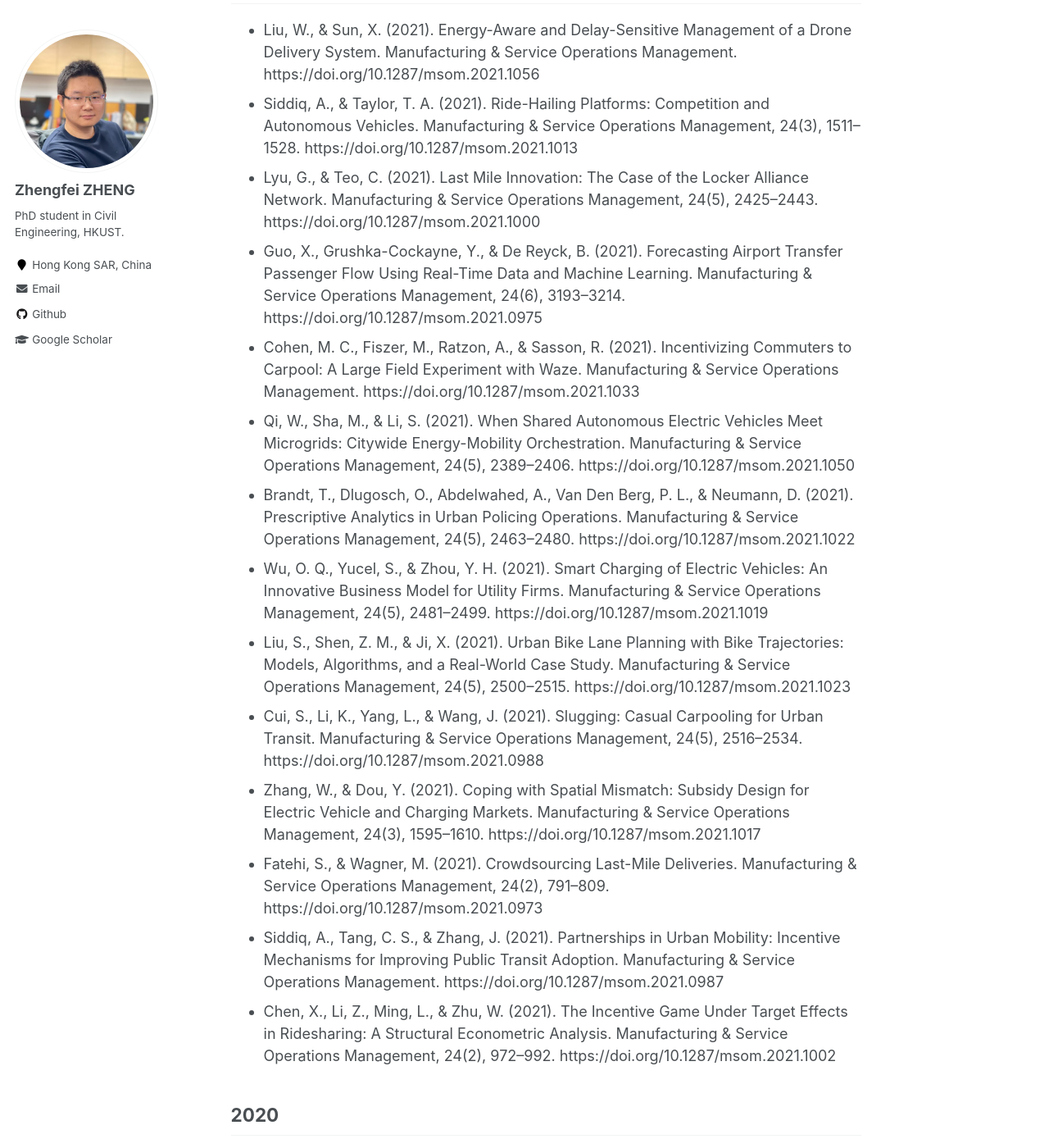
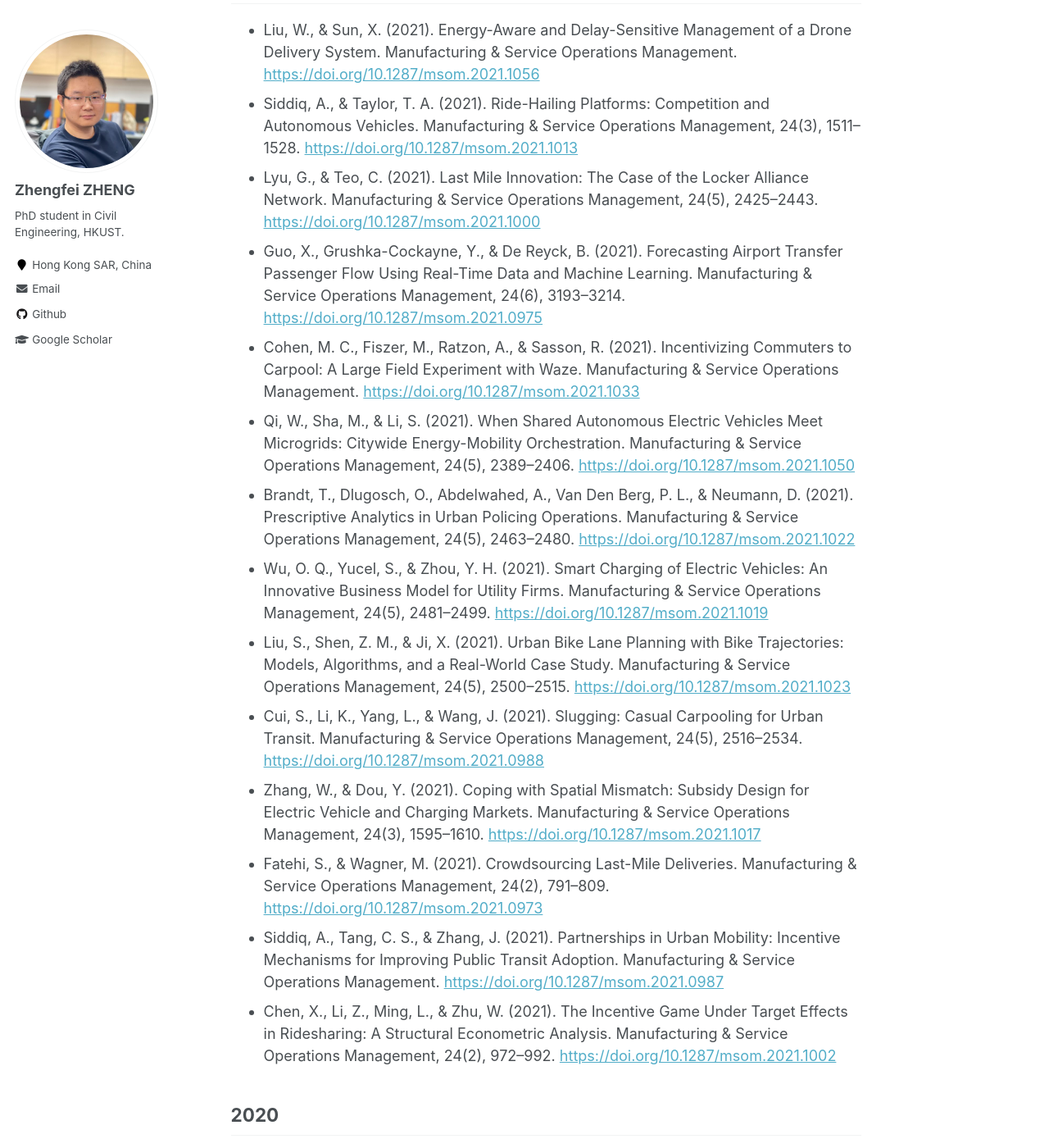
Before and after one commit to zf-z/zf-z.github.io, a Jekyll site: the page built from _posts/2023-04-26-UTD24-Transportation.md, in a window 1280 px wide and 1400 px high, scrolled down 4748 px. Shown: the whole window at 82% size. Built offline with Jekyll 4.4.1, drawn with Linux system fonts in a browser that asks for light colours; some of the changed text lies outside the part shown.

Commit message:
Update 2023-04-26-UTD24-Transportation.md

```diff
--- a/_posts/2023-04-26-UTD24-Transportation.md
+++ b/_posts/2023-04-26-UTD24-Transportation.md
@@ -66,57 +66,57 @@
 # Manufacturing & Service Operations Management
 
 ## 2023
-* Zhu, F., Liu, S., Wang, R., & Wang, Z. (2023). Assign-to-Seat: Dynamic Capacity Control for Selling High-Speed Train Tickets. Manufacturing & Service Operations Management. https://doi.org/10.1287/msom.2023.1188
-* Jin, Z., Wang, Y., Lim, Y. F., Pan, K., & Shen, Z. M. (2023). Vehicle Rebalancing in a Shared Micromobility System with Rider Crowdsourcing. Manufacturing & Service Operations Management. https://doi.org/10.1287/msom.2023.1199
+* Zhu, F., Liu, S., Wang, R., & Wang, Z. (2023). Assign-to-Seat: Dynamic Capacity Control for Selling High-Speed Train Tickets. Manufacturing & Service Operations Management. <https://doi.org/10.1287/msom.2023.1188>
+* Jin, Z., Wang, Y., Lim, Y. F., Pan, K., & Shen, Z. M. (2023). Vehicle Rebalancing in a Shared Micromobility System with Rider Crowdsourcing. Manufacturing & Service Operations Management. <https://doi.org/10.1287/msom.2023.1199>
 
 ## 2022
-* Gong, J., Greenwood, B. N., & Song, Y. (2022). An Empirical Investigation of Ridesharing and New Vehicle Purchase. Manufacturing & Service Operations Management. https://doi.org/10.1287/msom.2022.1183
-* Agarwal, S., Mani, D., & Telang, R. (2022). The Impact of Ride-Hailing Services on Congestion: Evidence from Indian Cities. Manufacturing & Service Operations Management. https://doi.org/10.1287/msom.2022.1158
-* Markakis, M. G., Talluri, K. T., & Tikhonenko, D. (2022). Sequential Bidding for Merging in Algorithmic Traffic. Manufacturing & Service Operations Management, 25(1), 168–181. https://doi.org/10.1287/msom.2022.1144
-* Kai, W., Jacquillat, A., & Vaze, V. (2022). Vertiport Planning for Urban Aerial Mobility: An Adaptive Discretization Approach. Manufacturing & Service Operations Management, 24(6), 3215–3235. https://doi.org/10.1287/msom.2022.1148
-* Mao, W., Ming, L., Rong, Y., Tang, C. S., & Zheng, H. (2022). On-Demand Meal Delivery Platforms: Operational Level Data and Research Opportunities. Manufacturing & Service Operations Management, 24(5), 2535–2542. https://doi.org/10.1287/msom.2022.1112
-* Boutilier, J. J., & Chan, T. M. (2022). Drone Network Design for Cardiac Arrest Response. Manufacturing & Service Operations Management, 24(5), 2407–2424. https://doi.org/10.1287/msom.2022.1092
+* Gong, J., Greenwood, B. N., & Song, Y. (2022). An Empirical Investigation of Ridesharing and New Vehicle Purchase. Manufacturing & Service Operations Management. <https://doi.org/10.1287/msom.2022.1183>
+* Agarwal, S., Mani, D., & Telang, R. (2022). The Impact of Ride-Hailing Services on Congestion: Evidence from Indian Cities. Manufacturing & Service Operations Management. <https://doi.org/10.1287/msom.2022.1158>
+* Markakis, M. G., Talluri, K. T., & Tikhonenko, D. (2022). Sequential Bidding for Merging in Algorithmic Traffic. Manufacturing & Service Operations Management, 25(1), 168–181. <https://doi.org/10.1287/msom.2022.1144>
+* Kai, W., Jacquillat, A., & Vaze, V. (2022). Vertiport Planning for Urban Aerial Mobility: An Adaptive Discretization Approach. Manufacturing & Service Operations Management, 24(6), 3215–3235. <https://doi.org/10.1287/msom.2022.1148>
+* Mao, W., Ming, L., Rong, Y., Tang, C. S., & Zheng, H. (2022). On-Demand Meal Delivery Platforms: Operational Level Data and Research Opportunities. Manufacturing & Service Operations Management, 24(5), 2535–2542. <https://doi.org/10.1287/msom.2022.1112>
+* Boutilier, J. J., & Chan, T. M. (2022). Drone Network Design for Cardiac Arrest Response. Manufacturing & Service Operations Management, 24(5), 2407–2424. <https://doi.org/10.1287/msom.2022.1092>
 
 ## 2021
-* Liu, W., & Sun, X. (2021). Energy-Aware and Delay-Sensitive Management of a Drone Delivery System. Manufacturing & Service Operations Management. https://doi.org/10.1287/msom.2021.1056
-* Siddiq, A., & Taylor, T. A. (2021). Ride-Hailing Platforms: Competition and Autonomous Vehicles. Manufacturing & Service Operations Management, 24(3), 1511–1528. https://doi.org/10.1287/msom.2021.1013
-* Lyu, G., & Teo, C. (2021). Last Mile Innovation: The Case of the Locker Alliance Network. Manufacturing & Service Operations Management, 24(5), 2425–2443. https://doi.org/10.1287/msom.2021.1000
-* Guo, X., Grushka-Cockayne, Y., & De Reyck, B. (2021). Forecasting Airport Transfer Passenger Flow Using Real-Time Data and Machine Learning. Manufacturing & Service Operations Management, 24(6), 3193–3214. https://doi.org/10.1287/msom.2021.0975
-* Cohen, M. C., Fiszer, M., Ratzon, A., & Sasson, R. (2021). Incentivizing Commuters to Carpool: A Large Field Experiment with Waze. Manufacturing & Service Operations Management. https://doi.org/10.1287/msom.2021.1033
-* Qi, W., Sha, M., & Li, S. (2021). When Shared Autonomous Electric Vehicles Meet Microgrids: Citywide Energy-Mobility Orchestration. Manufacturing & Service Operations Management, 24(5), 2389–2406. https://doi.org/10.1287/msom.2021.1050
-* Brandt, T., Dlugosch, O., Abdelwahed, A., Van Den Berg, P. L., & Neumann, D. (2021). Prescriptive Analytics in Urban Policing Operations. Manufacturing & Service Operations Management, 24(5), 2463–2480. https://doi.org/10.1287/msom.2021.1022
-* Wu, O. Q., Yucel, S., & Zhou, Y. H. (2021). Smart Charging of Electric Vehicles: An Innovative Business Model for Utility Firms. Manufacturing & Service Operations Management, 24(5), 2481–2499. https://doi.org/10.1287/msom.2021.1019
-* Liu, S., Shen, Z. M., & Ji, X. (2021). Urban Bike Lane Planning with Bike Trajectories: Models, Algorithms, and a Real-World Case Study. Manufacturing & Service Operations Management, 24(5), 2500–2515. https://doi.org/10.1287/msom.2021.1023
-* Cui, S., Li, K., Yang, L., & Wang, J. (2021). Slugging: Casual Carpooling for Urban Transit. Manufacturing & Service Operations Management, 24(5), 2516–2534. https://doi.org/10.1287/msom.2021.0988
-* Zhang, W., & Dou, Y. (2021). Coping with Spatial Mismatch: Subsidy Design for Electric Vehicle and Charging Markets. Manufacturing & Service Operations Management, 24(3), 1595–1610. https://doi.org/10.1287/msom.2021.1017
-* Fatehi, S., & Wagner, M. (2021). Crowdsourcing Last-Mile Deliveries. Manufacturing & Service Operations Management, 24(2), 791–809. https://doi.org/10.1287/msom.2021.0973
-* Siddiq, A., Tang, C. S., & Zhang, J. (2021). Partnerships in Urban Mobility: Incentive Mechanisms for Improving Public Transit Adoption. Manufacturing & Service Operations Management. https://doi.org/10.1287/msom.2021.0987
-* Chen, X., Li, Z., Ming, L., & Zhu, W. (2021). The Incentive Game Under Target Effects in Ridesharing: A Structural Econometric Analysis. Manufacturing & Service Operations Management, 24(2), 972–992. https://doi.org/10.1287/msom.2021.1002
+* Liu, W., & Sun, X. (2021). Energy-Aware and Delay-Sensitive Management of a Drone Delivery System. Manufacturing & Service Operations Management. <https://doi.org/10.1287/msom.2021.1056>
+* Siddiq, A., & Taylor, T. A. (2021). Ride-Hailing Platforms: Competition and Autonomous Vehicles. Manufacturing & Service Operations Management, 24(3), 1511–1528. <https://doi.org/10.1287/msom.2021.1013>
+* Lyu, G., & Teo, C. (2021). Last Mile Innovation: The Case of the Locker Alliance Network. Manufacturing & Service Operations Management, 24(5), 2425–2443. <https://doi.org/10.1287/msom.2021.1000>
+* Guo, X., Grushka-Cockayne, Y., & De Reyck, B. (2021). Forecasting Airport Transfer Passenger Flow Using Real-Time Data and Machine Learning. Manufacturing & Service Operations Management, 24(6), 3193–3214. <https://doi.org/10.1287/msom.2021.0975>
+* Cohen, M. C., Fiszer, M., Ratzon, A., & Sasson, R. (2021). Incentivizing Commuters to Carpool: A Large Field Experiment with Waze. Manufacturing & Service Operations Management. <https://doi.org/10.1287/msom.2021.1033>
+* Qi, W., Sha, M., & Li, S. (2021). When Shared Autonomous Electric Vehicles Meet Microgrids: Citywide Energy-Mobility Orchestration. Manufacturing & Service Operations Management, 24(5), 2389–2406. <https://doi.org/10.1287/msom.2021.1050>
+* Brandt, T., Dlugosch, O., Abdelwahed, A., Van Den Berg, P. L., & Neumann, D. (2021). Prescriptive Analytics in Urban Policing Operations. Manufacturing & Service Operations Management, 24(5), 2463–2480. <https://doi.org/10.1287/msom.2021.1022>
+* Wu, O. Q., Yucel, S., & Zhou, Y. H. (2021). Smart Charging of Electric Vehicles: An Innovative Business Model for Utility Firms. Manufacturing & Service Operations Management, 24(5), 2481–2499. <https://doi.org/10.1287/msom.2021.1019>
+* Liu, S., Shen, Z. M., & Ji, X. (2021). Urban Bike Lane Planning with Bike Trajectories: Models, Algorithms, and a Real-World Case Study. Manufacturing & Service Operations Management, 24(5), 2500–2515. <https://doi.org/10.1287/msom.2021.1023>
+* Cui, S., Li, K., Yang, L., & Wang, J. (2021). Slugging: Casual Carpooling for Urban Transit. Manufacturing & Service Operations Management, 24(5), 2516–2534. <https://doi.org/10.1287/msom.2021.0988>
+* Zhang, W., & Dou, Y. (2021). Coping with Spatial Mismatch: Subsidy Design for Electric Vehicle and Charging Markets. Manufacturing & Service Operations Management, 24(3), 1595–1610. <https://doi.org/10.1287/msom.2021.1017>
+* Fatehi, S., & Wagner, M. (2021). Crowdsourcing Last-Mile Deliveries. Manufacturing & Service Operations Management, 24(2), 791–809. <https://doi.org/10.1287/msom.2021.0973>
+* Siddiq, A., Tang, C. S., & Zhang, J. (2021). Partnerships in Urban Mobility: Incentive Mechanisms for Improving Public Transit Adoption. Manufacturing & Service Operations Management. <https://doi.org/10.1287/msom.2021.0987>
+* Chen, X., Li, Z., Ming, L., & Zhu, W. (2021). The Incentive Game Under Target Effects in Ridesharing: A Structural Econometric Analysis. Manufacturing & Service Operations Management, 24(2), 972–992. <https://doi.org/10.1287/msom.2021.1002>
 
 ## 2020
-* Hu, B., Hu, M., & Du, M. (2020). Surge Pricing and Two-Sided Temporal Responses in Ride Hailing. Manufacturing & Service Operations Management, 24(1), 91–109. https://doi.org/10.1287/msom.2020.0960
-* Baron, O., Berman, O., & Nourinejad, M. (2020). Introducing Autonomous Vehicles: Adoption Patterns and Impacts on Social Welfare. Manufacturing & Service Operations Management, 24(1), 352–369. https://doi.org/10.1287/msom.2020.0955
-* Bernstein, F., Willems, S. P., & Keskin, N. B. (2020). Competition Between Two-Sided Platforms Under Demand and Supply Congestion Effects. Manufacturing & Service Operations Management, 23(5), 1043–1061. https://doi.org/10.1287/msom.2020.0866
-* Feng, G., Kong, G., & Wang, Z. (2020). We Are on the Way: Analysis of On-Demand Ride-Hailing Systems. Manufacturing & Service Operations Management, 23(5), 1237–1256. https://doi.org/10.1287/msom.2020.0880
+* Hu, B., Hu, M., & Du, M. (2020). Surge Pricing and Two-Sided Temporal Responses in Ride Hailing. Manufacturing & Service Operations Management, 24(1), 91–109. <https://doi.org/10.1287/msom.2020.0960>
+* Baron, O., Berman, O., & Nourinejad, M. (2020). Introducing Autonomous Vehicles: Adoption Patterns and Impacts on Social Welfare. Manufacturing & Service Operations Management, 24(1), 352–369. <https://doi.org/10.1287/msom.2020.0955>
+* Bernstein, F., Willems, S. P., & Keskin, N. B. (2020). Competition Between Two-Sided Platforms Under Demand and Supply Congestion Effects. Manufacturing & Service Operations Management, 23(5), 1043–1061. <https://doi.org/10.1287/msom.2020.0866>
+* Feng, G., Kong, G., & Wang, Z. (2020). We Are on the Way: Analysis of On-Demand Ride-Hailing Systems. Manufacturing & Service Operations Management, 23(5), 1237–1256. <https://doi.org/10.1287/msom.2020.0880>
 
 ## 2019
-* He, L., Ma, G., Qi, W., & Wang, X. (2019). Charging an Electric Vehicle-Sharing Fleet. Manufacturing & Service Operations Management. https://doi.org/10.1287/msom.2019.0851
-* Zhang, Y., Lu, M., & Shen, S. (2019). On the Values of Vehicle-to-Grid Electricity Selling in Electric Vehicle Sharing. Manufacturing & Service Operations Management. https://doi.org/10.1287/msom.2019.0855
+* He, L., Ma, G., Qi, W., & Wang, X. (2019). Charging an Electric Vehicle-Sharing Fleet. Manufacturing & Service Operations Management. <https://doi.org/10.1287/msom.2019.0851>
+* Zhang, Y., Lu, M., & Shen, S. (2019). On the Values of Vehicle-to-Grid Electricity Selling in Electric Vehicle Sharing. Manufacturing & Service Operations Management. <https://doi.org/10.1287/msom.2019.0855>
 
 ## 2018
-* He, L., Hu, Z., & Zhang, M. (2018). Robust Repositioning for Vehicle Sharing. Manufacturing & Service Operations Management, 22(2), 241–256. https://doi.org/10.1287/msom.2018.0734
+* He, L., Hu, Z., & Zhang, M. (2018). Robust Repositioning for Vehicle Sharing. Manufacturing & Service Operations Management, 22(2), 241–256. <https://doi.org/10.1287/msom.2018.0734>
 
 ## 2017
-* Qi, W., Li, L., Liu, S., & Shen, Z. M. (2017). Shared Mobility for Last-Mile Delivery: Design, Operational Prescriptions, and Environmental Impact. Manufacturing & Service Operations Management, 20(4), 737–751. https://doi.org/10.1287/msom.2017.0683
-* Nasrollahzadeh, A. A., Khademi, A., & Mayorga, M. E. (2017). Real-Time Ambulance Dispatching and Relocation. Manufacturing & Service Operations Management, 20(3), 467–480. https://doi.org/10.1287/msom.2017.0649
+* Qi, W., Li, L., Liu, S., & Shen, Z. M. (2017). Shared Mobility for Last-Mile Delivery: Design, Operational Prescriptions, and Environmental Impact. Manufacturing & Service Operations Management, 20(4), 737–751. <https://doi.org/10.1287/msom.2017.0683>
+* Nasrollahzadeh, A. A., Khademi, A., & Mayorga, M. E. (2017). Real-Time Ambulance Dispatching and Relocation. Manufacturing & Service Operations Management, 20(3), 467–480. <https://doi.org/10.1287/msom.2017.0649>
 
 ## 2016
-* He, L., Mak, H., Rong, Y., & Shen, Z. M. (2016). Service Region Design for Urban Electric Vehicle Sharing Systems. Manufacturing & Service Operations Management, 19(2), 309–327. https://doi.org/10.1287/msom.2016.0611
+* He, L., Mak, H., Rong, Y., & Shen, Z. M. (2016). Service Region Design for Urban Electric Vehicle Sharing Systems. Manufacturing & Service Operations Management, 19(2), 309–327. <https://doi.org/10.1287/msom.2016.0611>
 
 ==========
 # Operations Research
 ## 2023
-* Benjaafar, S., & Shen, X. (2023). Pricing in On-Demand and One-Way Vehicle-Sharing Networks. Operations Research. https://doi.org/10.1287/opre.2023.2446
+* Benjaafar, S., & Shen, X. (2023). Pricing in On-Demand and One-Way Vehicle-Sharing Networks. Operations Research. <https://doi.org/10.1287/opre.2023.2446>
 
 ## 2022
-* Chen, Q., Lei, Y., & Jasin, S. (2022). Real-Time Spatial–Intertemporal Pricing and Relocation in a Ride-Hailing Network: Near-Optimal Policies and the Value of Dynamic Pricing. Operations Research. https://doi.org/10.1287/opre.2022.2425
+* Chen, Q., Lei, Y., & Jasin, S. (2022). Real-Time Spatial–Intertemporal Pricing and Relocation in a Ride-Hailing Network: Near-Optimal Policies and the Value of Dynamic Pricing. Operations Research. <https://doi.org/10.1287/opre.2022.2425>
```
